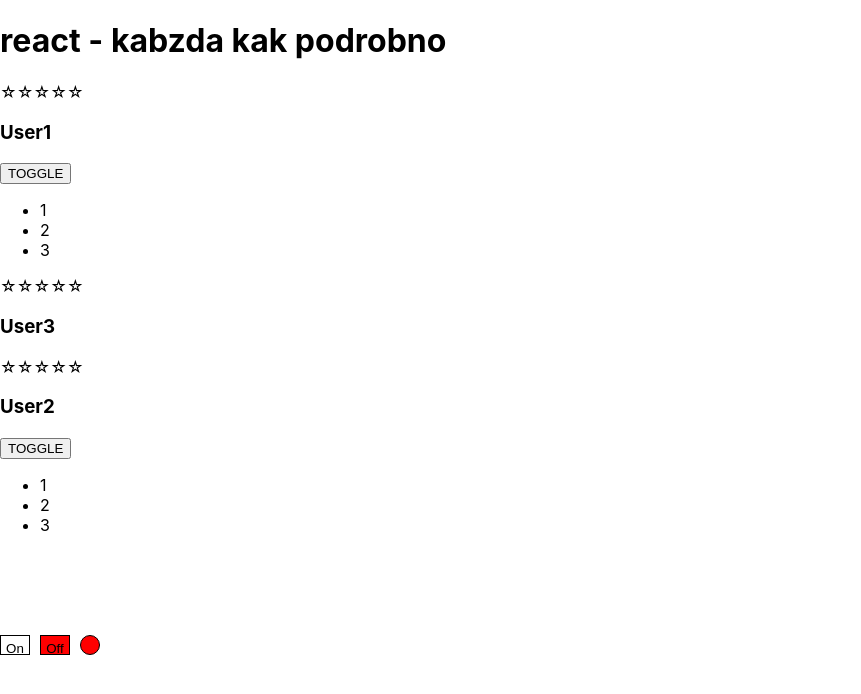
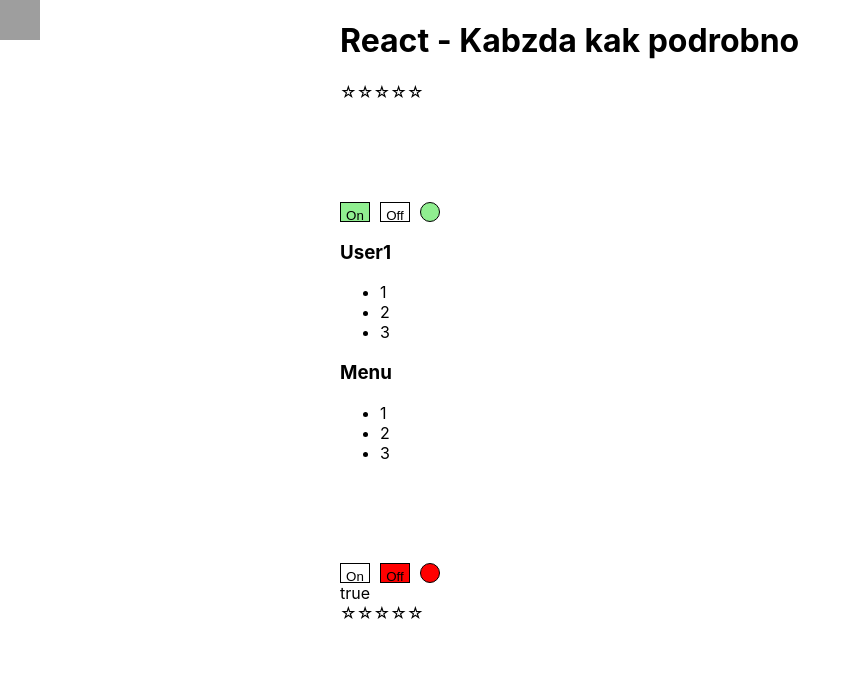
Before and after one commit to Halina2610/react_kabzda-kak-podrobno, a React (Create React App) app: page / in a window 1280 px wide. Shown: the top 694 px of the page, without its empty margins (0-861 px from the left). Built offline with nearby package versions, Linux system fonts and the light colour scheme; grey boxes are pictures that could not be loaded.

Commit message:
callBack

```diff
--- a/package.json
+++ b/package.json
@@ -6,13 +6,16 @@
     "@testing-library/jest-dom": "^5.17.0",
     "@testing-library/react": "^13.4.0",
     "@testing-library/user-event": "^13.5.0",
+    "@types/axios": "^0.14.0",
     "@types/jest": "^27.5.2",
     "@types/node": "^16.18.40",
     "@types/react": "^18.2.20",
     "@types/react-dom": "^18.2.7",
+    "axios": "^1.5.0",
     "react": "^18.2.0",
     "react-dom": "^18.2.0",
     "react-scripts": "5.0.1",
+    "styled-components": "^6.0.7",
     "typescript": "^4.9.5",
     "web-vitals": "^2.1.4"
   },
--- a/src/App.css
+++ b/src/App.css
@@ -1,5 +1,3 @@
 .App {
-    width: 600px;
-    display: block;
-    justify-content: center;
+
 }
--- a/src/App.tsx
+++ b/src/App.tsx
@@ -1,36 +1,56 @@
-import React from 'react';
+import React, {useState} from 'react';
+import styled from 'styled-components';
 import './App.css';
 import {Accordion} from './components/accordion/Accordion';
 import {UncontrolledRating} from './components/rating/UncontrolledRating';
+import {UncontrolledOnOff} from './components/onOff/UncontrolledOnOff';
+import {UncontrolledAccordion} from './components/accordion/UncontrolledAccordion';
+import CustomCursor from './components/cursor/CustomCursor';
+import {Rating, RatingValueType} from './components/rating/Rating';
 import {OnOff} from './components/onOff/OnOff';
-import {UncontrolledAccordion} from './components/accordion/UncontrolledAccordion';
-
 
 function App() {
+    const [ratingValue, setRatingValue] = useState<RatingValueType>(0);
+    const [accordionCollapsed, setAccordionCollapsed] = useState<boolean>(false);
+    const [controlledOnOff, setControlledOnOff] = useState<boolean>(true)
+
+    const AccordionOnClickHandler = () => {
+        setAccordionCollapsed(!accordionCollapsed);
+    }
+
+    const controlledCallback = () => {
+        setControlledOnOff(!controlledOnOff);
+    }
+
     return (
-
-
-        <div className={'App'}>
-            <PageTitle title={'react - kabzda kak podrobno'}/>
+        <AppWrapper>
+            <PageTitle title={'React - Kabzda kak podrobno'}/>
             <UncontrolledRating/>
+            <OnOff value={controlledOnOff} callback={controlledCallback}/>
             <UncontrolledAccordion titleValue={'User1'}/>
-            <UncontrolledRating/>
-            <Accordion titleValue={'User3'} collapsed={true}/>
-            <UncontrolledRating/>
-            <UncontrolledAccordion titleValue={'User2'}/>
-            <OnOff/>
-        </div>
+            <Accordion
+                titleValue={'Menu'}
+                collapsed={accordionCollapsed}
+                onClick={AccordionOnClickHandler}
+            />
+            <UncontrolledOnOff onChange={controlledCallback}/> {controlledOnOff.toString()}
+            <CustomCursor/>
+            <Rating value={ratingValue} onClick={setRatingValue}/>
+        </AppWrapper>
     );
 }
 
 type PageTitlePropsType = {
-    title: string
+    title: string;
+};
+
+function PageTitle(props: PageTitlePropsType) {
+    return <h1>{props.title}</h1>;
 }
 
-function PageTitle(props: PageTitlePropsType) {
-    return (
-        <h1>{props.title}</h1>
-    )
-}
+const AppWrapper = styled.div`
+  width: 600px;
+  margin: 0 auto;
+`;
 
 export default App;
--- a/src/components/accordion/Accordion.tsx
+++ b/src/components/accordion/Accordion.tsx
@@ -1,42 +1,45 @@
-import React from "react";
+import React from 'react';
 
 type AccordionPropsType = {
     titleValue: string
     collapsed: boolean
+    onClick: () => void
 }
 
 
 export function Accordion(props: AccordionPropsType) {
-    console.log("Accordion rendering")
+    console.log('Accordion rendering')
     /*    debugger //останавливает программу и выполняет ее по шагам*/
-        return (
-            <div>
-                <AccordionTitle title={props.titleValue}/>
-                {! props.collapsed && <AccordionBody/>}
-            </div>
-        )
+    return (
+        <div>
+            <AccordionTitle title={props.titleValue} onClick={props.onClick}/>
+            {!props.collapsed && <AccordionBody />}
+        </div>
+    )
 }
-
 
 type AccordionTitlePropsType = {
     title: string
+    onClick: () => void
 }
 
 function AccordionTitle(props: AccordionTitlePropsType) {
-    console.log("AccordionTitle rendering")
+    console.log('AccordionTitle rendering')
 
     return (
-        <h3>{props.title}</h3>
+        <h3 onClick={props.onClick}>{props.title}</h3>
     )
 }
 
 function AccordionBody() {
-    console.log("AccordionBody rendering")
+    console.log('AccordionBody rendering');
+    const data = [1, 2, 3];
+
     return (
         <ul>
-            <li>1</li>
-            <li>2</li>
-            <li>3</li>
+            {data.map((item) => (
+                <li key={item}>{item}</li>
+            ))}
         </ul>
-    )
+    );
 }
--- a/src/components/accordion/UncontrolledAccordion.tsx
+++ b/src/components/accordion/UncontrolledAccordion.tsx
@@ -7,31 +7,34 @@
 
 export const UncontrolledAccordion = (props: AccordionPropsType) => {
 
-    let [collapsed, setCollapsed] = useState(false);
+    const [collapsed, setCollapsed] = useState(false);
+    const onClickHandlerAccordion = () => setCollapsed(!collapsed)
 
     return (
-            <div>
-                <AccordionTitle title={props.titleValue}/><button onClick={() => setCollapsed(!collapsed)}>TOGGLE</button>
-                {!collapsed && <AccordionBody/>}
-            </div>
-        )
+        <div>
+            <AccordionTitle title={props.titleValue} onClick={onClickHandlerAccordion}/>
+            {!collapsed && <AccordionBody/>}
+        </div>
+    )
 }
-
 
 type AccordionTitlePropsType = {
     title: string
+    onClick: () => void
 }
 
 function AccordionTitle(props: AccordionTitlePropsType) {
-    console.log("AccordionTitle rendering")
+    console.log('AccordionTitle rendering')
+
+    const onClickHandlerAccordionTitle = () => props.onClick()
 
     return (
-        <h3>{props.title}</h3>
+        <h3 onClick={onClickHandlerAccordionTitle}>{props.title}</h3>
     )
 }
 
 function AccordionBody() {
-    console.log("AccordionBody rendering")
+    console.log('AccordionBody rendering')
     return (
         <ul>
             <li>1</li>
--- /dev/null
+++ b/src/components/cursor/CustomCursor.tsx
@@ -0,0 +1,32 @@
+import React, { useState, useEffect } from 'react';
+import styled from 'styled-components';
+
+const CustomCursor = () => {
+    const [cursorPosition, setCursorPosition] = useState({ x: 0, y: 0 });
+    useEffect(() => {
+        const handleMouseMove = (event: MouseEvent) => setCursorPosition({ x: event.clientX, y: event.clientY });
+
+        document.addEventListener('mousemove', handleMouseMove);
+
+        return () => {
+            document.removeEventListener('mousemove', handleMouseMove);
+        };
+    }, []);
+
+    return (
+        <CursorWrapper style={{ left: cursorPosition.x, top: cursorPosition.y }} />
+    );
+};
+
+const CursorWrapper = styled.div`
+  position: fixed;
+  top: 0;
+  left: 0;
+  width: 40px;
+  height: 40px;
+  background-image: url(https://img.icons8.com/?size=512&id=15175&format=png);
+  background-size: cover;
+  pointer-events: none;
+`;
+
+export default CustomCursor;
--- a/src/components/onOff/OnOff.tsx
+++ b/src/components/onOff/OnOff.tsx
@@ -1,14 +1,14 @@
-import React, {useState} from 'react';
+import React from 'react';
 
 type PropsType = {
-    //  on: boolean;
+    value: boolean
+    callback: (value: boolean) => void
 }
 
 
 export const OnOff = (props: PropsType) => {
-    let [on, setOn] = useState(false);
 
-    const battonsStyle = {
+    const buttonsStyle = {
         display: 'flex',
         gap: '10px',
         alignItems: 'center',
@@ -19,30 +19,35 @@
         height: '20px',
         border: '1px solid black',
         padding: '5px',
-        backgroundColor: on ? 'lightgreen' : 'white'
+        backgroundColor: props.value ? 'lightgreen' : 'white'
     }
     const offStyle = {
         width: '30px',
         height: '20px',
         padding: '5px',
         border: '1px solid black',
-        backgroundColor: !on ? 'red' : 'white'
+        backgroundColor: !props.value ? 'red' : 'white'
 
     }
-    const indikatorStyle = {
+    const
+        indicatorStyle = {
         width: '20px',
         height: '20px',
         borderRadius: '10px',
         border: '1px solid black',
-        backgroundColor: on ? 'lightgreen' : 'red'
+        backgroundColor: props.value ? 'lightgreen' : 'red'
     }
+
+    const onClickOn = () => props.callback(true)
+
+    const onClickOff = () => props.callback(false)
 
 
     return (
-        <div style={battonsStyle}>
-            <button style={onStyle} onClick={() => setOn(true)}>On</button>
-            <button style={offStyle} onClick={() => setOn(false)}>Off</button>
-            <button style={indikatorStyle}></button>
+        <div style={buttonsStyle}>
+            <button style={onStyle} onClick={onClickOn}>On</button>
+            <button style={offStyle} onClick={onClickOff}>Off</button>
+            <button style={indicatorStyle}></button>
         </div>
     );
 };
--- /dev/null
+++ b/src/components/onOff/UncontrolledOnOff.tsx
@@ -0,0 +1,54 @@
+import React, {useState} from 'react';
+
+type PropsType = {
+    onChange: (on: boolean)=> void
+}
+
+
+export const UncontrolledOnOff = (props: PropsType) => {
+    let [on, setOn] = useState(false);
+
+    const battonsStyle = {
+        display: 'flex',
+        gap: '10px',
+        alignItems: 'center',
+        marginTop: '100px'
+    }
+    const onStyle = {
+        width: '30px',
+        height: '20px',
+        border: '1px solid black',
+        padding: '5px',
+        backgroundColor: on ? 'lightgreen' : 'white'
+    }
+    const offStyle = {
+        width: '30px',
+        height: '20px',
+        padding: '5px',
+        border: '1px solid black',
+        backgroundColor: !on ? 'red' : 'white'
+
+    }
+    const indikatorStyle = {
+        width: '20px',
+        height: '20px',
+        borderRadius: '10px',
+        border: '1px solid black',
+        backgroundColor: on ? 'lightgreen' : 'red'
+    }
+
+    const handleClick = () => {
+        setOn(!on);
+        props.onChange(!on);
+    };
+    const handleClickOn = () => setOn(true)
+    const handleClickOff =() => setOn(false)
+
+    return (
+        <div style={battonsStyle}>
+            <button style={onStyle} onClick={handleClickOn}>On</button>
+            <button style={offStyle} onClick={handleClickOff}>Off</button>
+            <button style={indikatorStyle} onClick={handleClick}></button>
+        </div>
+    );
+};
--- /dev/null
+++ b/src/components/rating/Rating.tsx
@@ -0,0 +1,42 @@
+import React from "react";
+
+export type RatingValueType = 0 | 1 | 2 | 3 | 4 | 5;
+
+type RatingPropsType = {
+    value: RatingValueType;
+    onClick: (value: RatingValueType) => void
+};
+
+export const Rating = (props: RatingPropsType) => {
+    const stars: RatingValueType[] = [1, 2, 3, 4, 5];
+
+    return (
+        <div>
+            {stars.map((value) => (
+                <Star
+                    key={value}
+                    selected={props.value >= value}
+                    onClick={props.onClick}
+                    value={value}
+                />
+            ))}
+        </div>
+    );
+};
+
+type StarPropsType = {
+    selected: boolean;
+    value: RatingValueType
+    onClick: (value: RatingValueType) => void
+
+};
+
+function Star(props: StarPropsType) {
+    console.log("Star rendering");
+
+    const handleClick = () => props.onClick(props.value);
+
+    return (
+        <span onClick={handleClick}>{props.selected ? "★" : "☆"}</span>
+    );
+}
--- a/src/components/rating/UncontrolledRating.tsx
+++ b/src/components/rating/UncontrolledRating.tsx
@@ -1,28 +1,17 @@
 import React, { useState } from "react";
 
-type RatingPropsType = {
-    // value: number;
-};
+type RatingPropsType = {};
 
 export const UncontrolledRating = (props: RatingPropsType) => {
-    let [rating, setRating] = useState(0);
+    const [rating, setRating] = useState(0);
 
-    const handleRatingChange = (value: number) => {
-        if (rating === value) {
-            // Если выбранная звезда уже активна, установить рейтинг в 0
-            setRating(0);
-        } else {
-            setRating(value);
-        }
-    };
+    const handleRatingChange = (value: number) => () => setRating(rating === value ? 0 : value);
 
     return (
         <div>
-            <Star selected={rating > 0} onClick={() => handleRatingChange(1)} />
-            <Star selected={rating > 1} onClick={() => handleRatingChange(2)} />
-            <Star selected={rating > 2} onClick={() => handleRatingChange(3)} />
-            <Star selected={rating > 3} onClick={() => handleRatingChange(4)} />
-            <Star selected={rating > 4} onClick={() => handleRatingChange(5)} />
+            {[1, 2, 3, 4, 5].map((value) => (
+                <Star key={value} selected={rating >= value} onClick={handleRatingChange(value)} />
+            ))}
         </div>
     );
 };
@@ -35,16 +24,9 @@
 function Star(props: StarPropsType) {
     console.log("Star rendering");
 
-    const handleClick = () => {
-        if (props.selected) {
-            // Если звезда активна, уменьшить рейтинг на 1
-            props.onClick();
-        }
-    };
-
-    if (props.selected) {
-        return <span onClick={handleClick}>★</span>;
-    } else {
-        return <span onClick={props.onClick}>☆</span>;
-    }
+    return (
+        <span onClick={props.onClick}>
+      {props.selected ? "★" : "☆"}
+    </span>
+    );
 }
```
